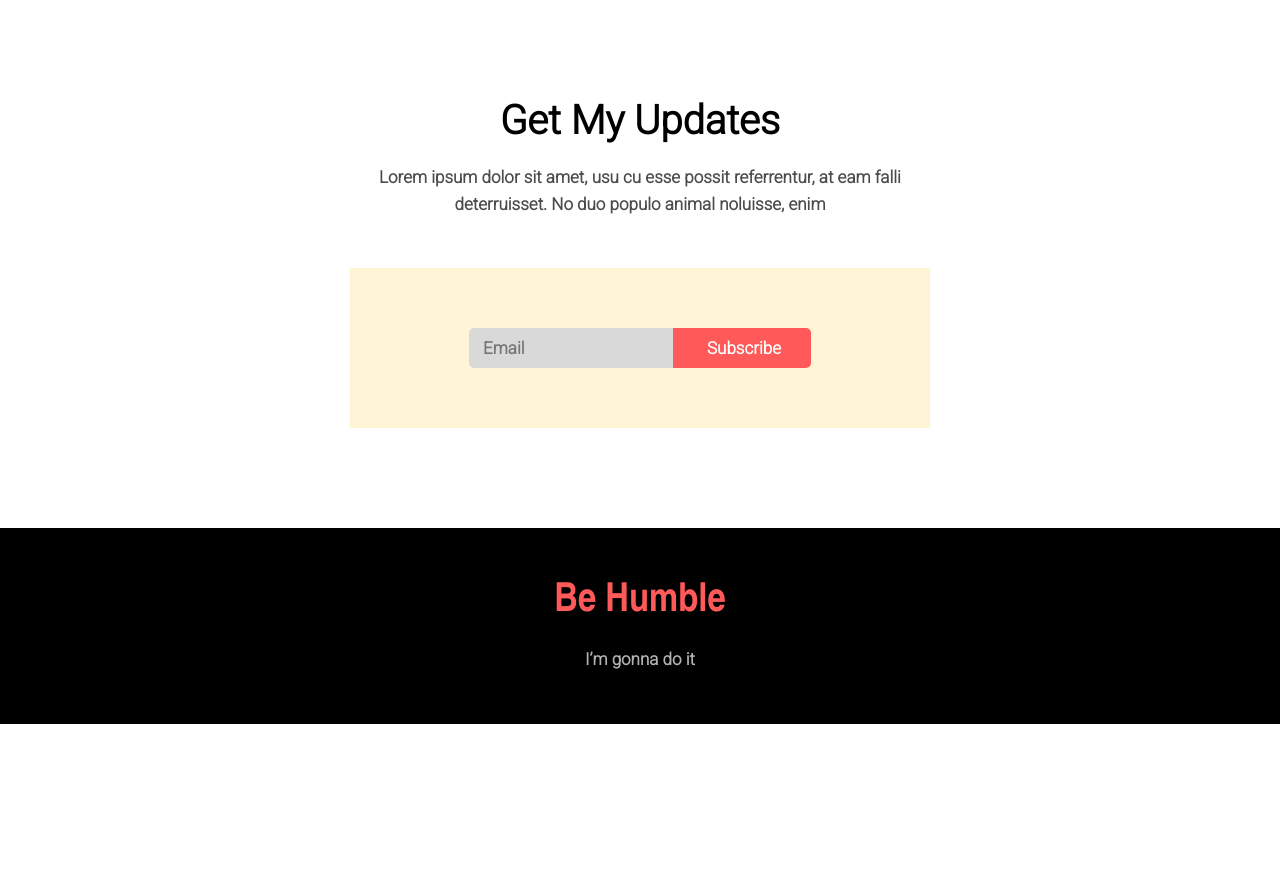
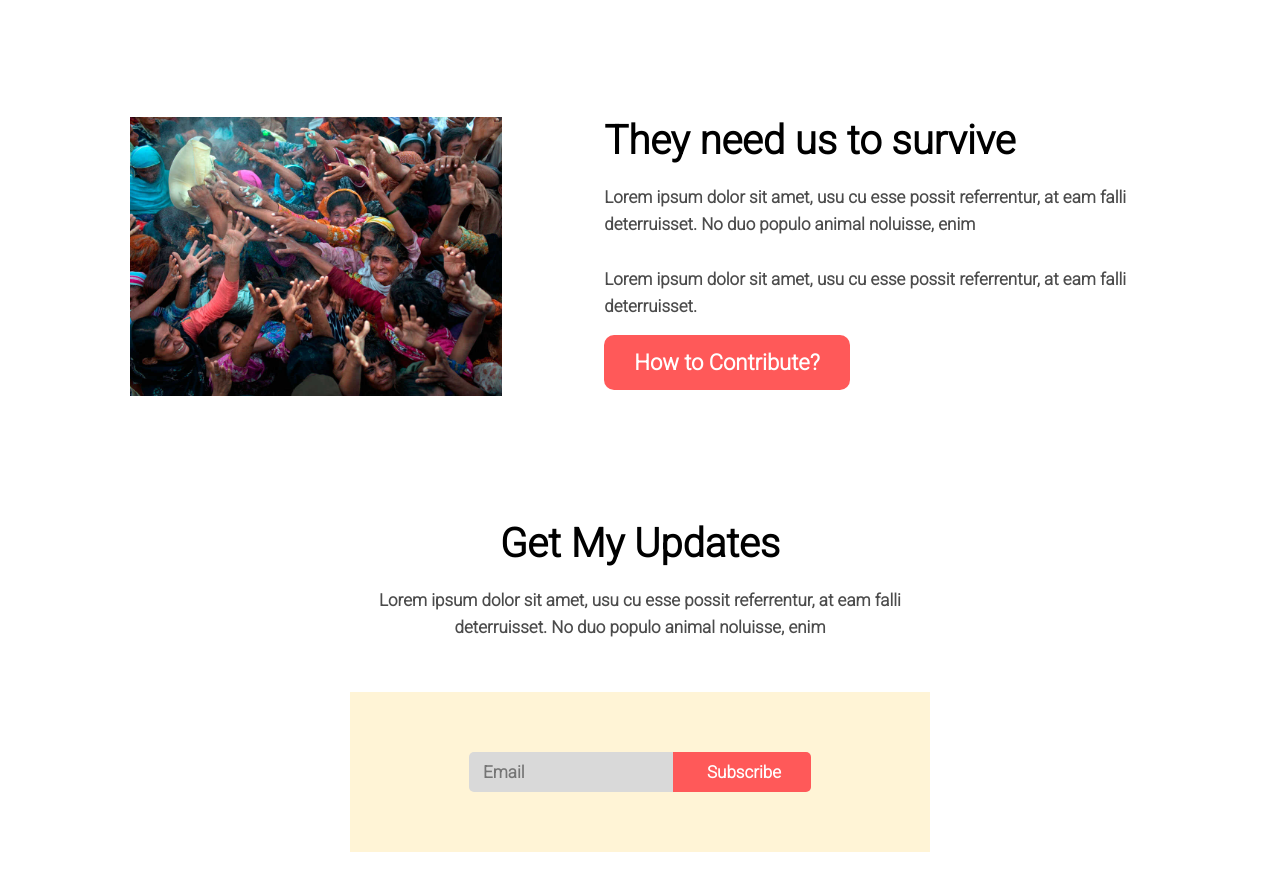
Before and after one commit to maruf-hossain-munna/assignment-one, a plain HTML site: page index.html in a window 1280 px wide. Shown: the part 2261-3152 px from the top of the page. Before the commit the page ends 2985 px from the top, so only its background shows below. Drawn offline with Linux system fonts and the light colour scheme.

Commit message:
new added

```diff
--- a/index.html
+++ b/index.html
@@ -1,5 +1,6 @@
 <!DOCTYPE html>
 <html lang="en">
+
 <head>
     <meta charset="UTF-8">
     <meta http-equiv="X-UA-Compatible" content="IE=edge">
@@ -14,6 +15,7 @@
 
 
 </head>
+
 <body>
     <section id="header-sec">
 
@@ -22,7 +24,7 @@
             <h1> Let’s Help Those Who Are
                 More In Need</h1>
 
-            <p> Lorem ipsum dolor sit amet, usu cu esse possit referrentur, at eam falli <br/>
+            <p> Lorem ipsum dolor sit amet, usu cu esse possit referrentur, at eam falli <br />
                 deterruisset. No duo populo animal noluisse, enim</p>
 
             <a href="#"> Donate Now</a>
@@ -61,7 +63,7 @@
             </div>
 
             <div class="form">
-                <input class="frm" type="text" placeholder="Other Amount (Taka)" >
+                <input class="frm" type="text" placeholder="Other Amount (Taka)">
 
                 <a href="#"> Donate Now</a>
 
@@ -117,7 +119,7 @@
 
                 <p> Lorem ipsum dolor sit amet, usu cu esse possit
                     referrentur, at eam falli deterruisset. No duo populo
-                animal noluisse, enim <br/> <br/>
+                    animal noluisse, enim <br /> <br />
                     Lorem ipsum dolor sit amet, usu cu esse possit
                     referrentur, at eam falli deterruisset.</p>
 
@@ -127,6 +129,28 @@
 
             <div class="img-contri">
                 <img src="images/donation1.jpg" alt="">
+            </div>
+        </div>
+
+        <div class="they-need">
+
+            <div class="img-need">
+                <img src="images/donation6.jpg" alt="">
+            </div>
+
+            <div class="survive">
+                <h2> They need us
+                to survive</h2>
+
+                <p> Lorem ipsum dolor sit amet, usu cu esse possit
+                    referrentur, at eam falli deterruisset. No duo populo
+                    animal noluisse, enim <br /> <br />
+                    Lorem ipsum dolor sit amet, usu cu esse possit
+                    referrentur, at eam falli deterruisset.</p>
+
+                <a href="#"> How to Contribute? </a>
+
+
             </div>
         </div>
 
@@ -156,4 +180,5 @@
 
 
 </footer>
+
 </html>
--- a/style.css
+++ b/style.css
@@ -163,6 +163,27 @@ a{
 
 }
 
+.they-need{
+    display: flex;
+        margin: 120px 130px;
+
+
+}
+.img-need{
+    width: 60%;
+    margin-right: 10%;
+}
+.img-need img{
+    width: 100%;
+}
+
+.survive{
+
+}
+.survive p{
+    margin-bottom: 30px;
+}
+
 
 .donate{
     margin: 100px 350px;
```
Lines whose indentation alone changed are shown as unchanged.
